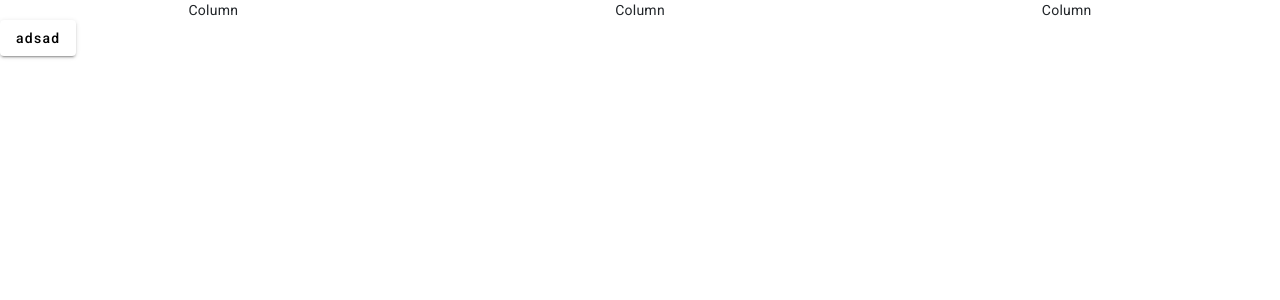
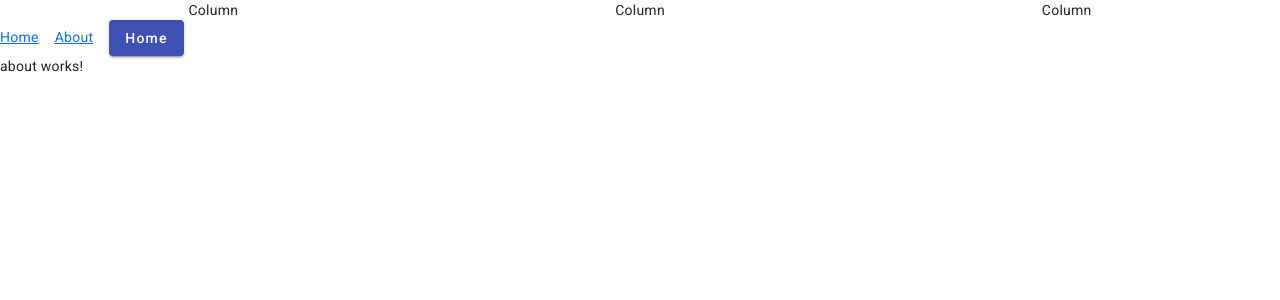
Before and after one commit to SubhankarRC-phenx/basic-angular-app, an Angular app: page /about in a window 1280 px wide. Before the commit this address led to /. Shown: the top 300 px of the page. Built offline with nearby package versions, Linux system fonts and the light colour scheme.

Commit message:
Created new component home and about and also link with button using router link...

```diff
--- /dev/null
+++ b/src/app/about/about.component.html
@@ -0,0 +1 @@
+<p>about works!</p>
--- a/src/app/app-routing.module.ts
+++ b/src/app/app-routing.module.ts
@@ -1,7 +1,13 @@
 import { NgModule } from '@angular/core';
 import { RouterModule, Routes } from '@angular/router';
+import { HomeComponent } from './home/home.component';
+import { AboutComponent } from './about/about.component';
 
-const routes: Routes = [];
+const routes: Routes = [
+
+  {path : 'home', component : HomeComponent},
+  {path : 'about', component : AboutComponent}
+];
 
 @NgModule({
   imports: [RouterModule.forRoot(routes)],
--- a/src/app/app.component.html
+++ b/src/app/app.component.html
@@ -6,4 +6,9 @@
   </div>
 </div>
 
-<button mat-raised-button>adsad</button>
+<a [routerLink]="['/home']" class="me-3">Home</a>
+<a [routerLink]="['/about']" class="me-3">About</a>
+
+<button mat-raised-button (click)="nextPage()" color="primary">Home</button>
+
+<router-outlet></router-outlet>
--- a/src/app/app.component.ts
+++ b/src/app/app.component.ts
@@ -1,4 +1,5 @@
 import { Component } from '@angular/core';
+import { Router } from '@angular/router';
 
 @Component({
   selector: 'app-root',
@@ -7,4 +8,13 @@ import { Component } from '@angular/core';
 })
 export class AppComponent {
   title = 'basic-angular-app';
+
+  constructor(private router:Router){
+
+  }
+
+  nextPage(){
+    this.router.navigate(['/home']);
+
+  }
 }
--- a/src/app/app.module.ts
+++ b/src/app/app.module.ts
@@ -5,10 +5,14 @@ import { AppRoutingModule } from './app-routing.module';
 import { AppComponent } from './app.component';
 import { BrowserAnimationsModule } from '@angular/platform-browser/animations';
 import {MatButtonModule} from '@angular/material/button';
+import { HomeComponent } from './home/home.component';
+import { AboutComponent } from './about/about.component';
 
 @NgModule({
   declarations: [
-    AppComponent
+    AppComponent,
+    HomeComponent,
+    AboutComponent
   ],
   imports: [
     BrowserModule,
--- /dev/null
+++ b/src/app/home/home.component.html
@@ -0,0 +1 @@
+<p>home works!</p>
```
Also changed, not shown: src/app/about/about.component.ts (added, +10 -0 lines), src/app/home/home.component.ts (added, +10 -0 lines), src/app/about/about.component.scss (added), src/app/home/home.component.scss (added).
